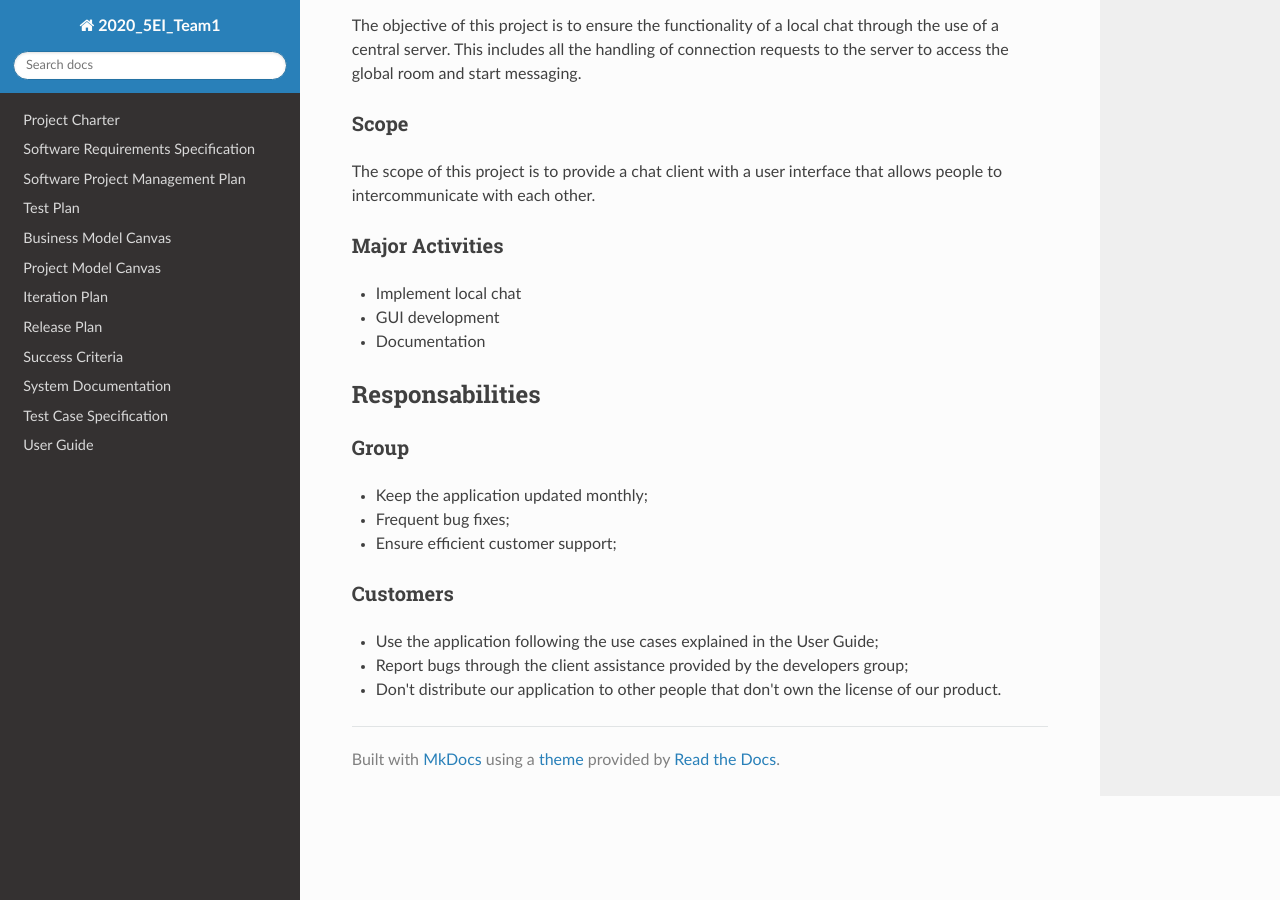
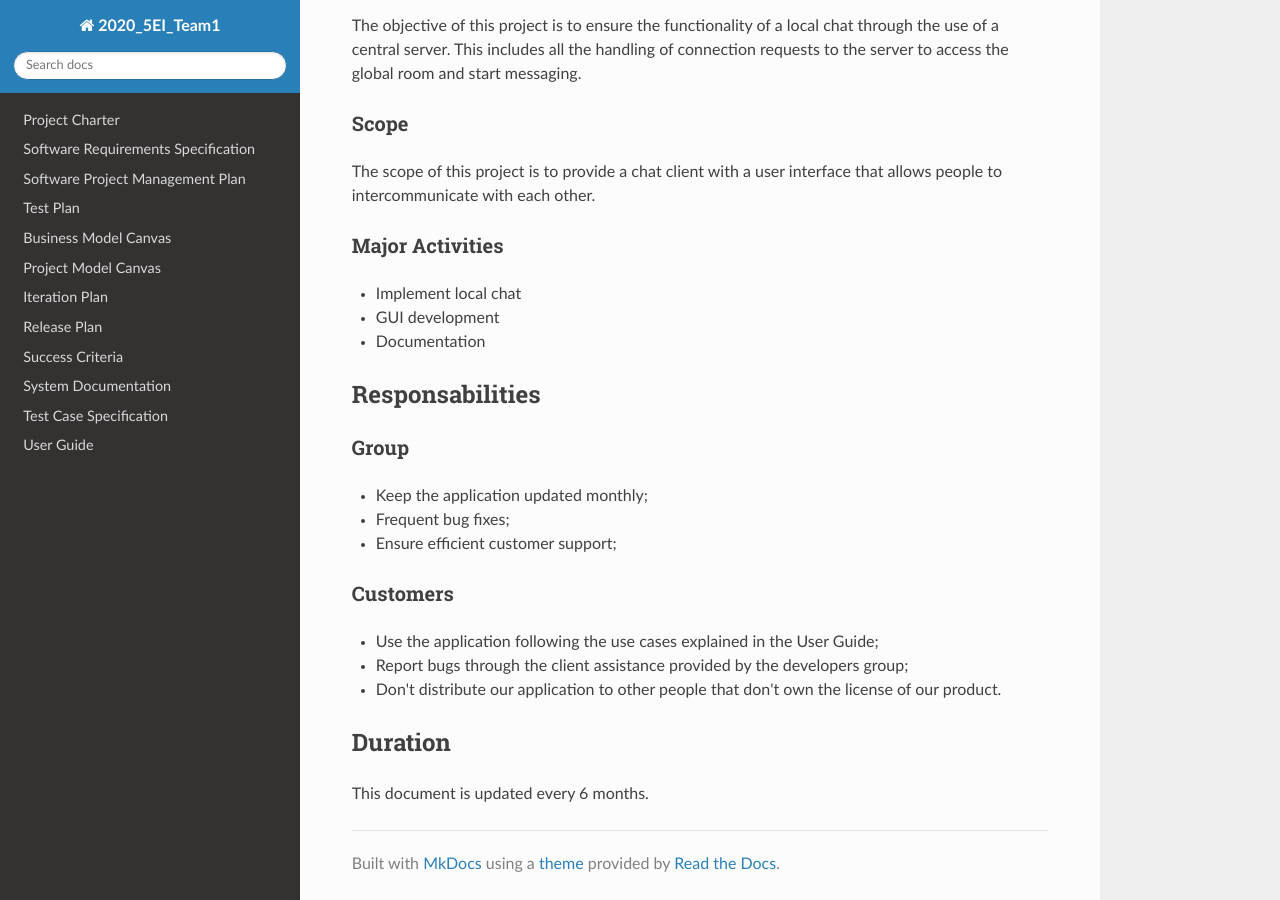
Before and after one commit to teddyedo/2020_5EI_team1_Allari, an MkDocs documentation site: the page built from docs/Memo_Of_Understanding.md, in a window 1280 px wide and 900 px high, scrolled down 621 px. Built offline with MkDocs 1.6.1, drawn with Linux system fonts in a browser that asks for light colours; nearby versions of some CDN libraries.

Commit message:
updated MOU

```diff
--- a/docs/Memo_Of_Understanding.md
+++ b/docs/Memo_Of_Understanding.md
@@ -43,3 +43,7 @@ The scope of this project is to provide a chat client with a user interface that
 - Use the application following the use cases explained in the User Guide;
 - Report bugs through the client assistance provided by the developers group;
 - Don't distribute our application to other people that don't own the license of our product.
+
+## Duration
+
+This document is updated every 6 months.
```
